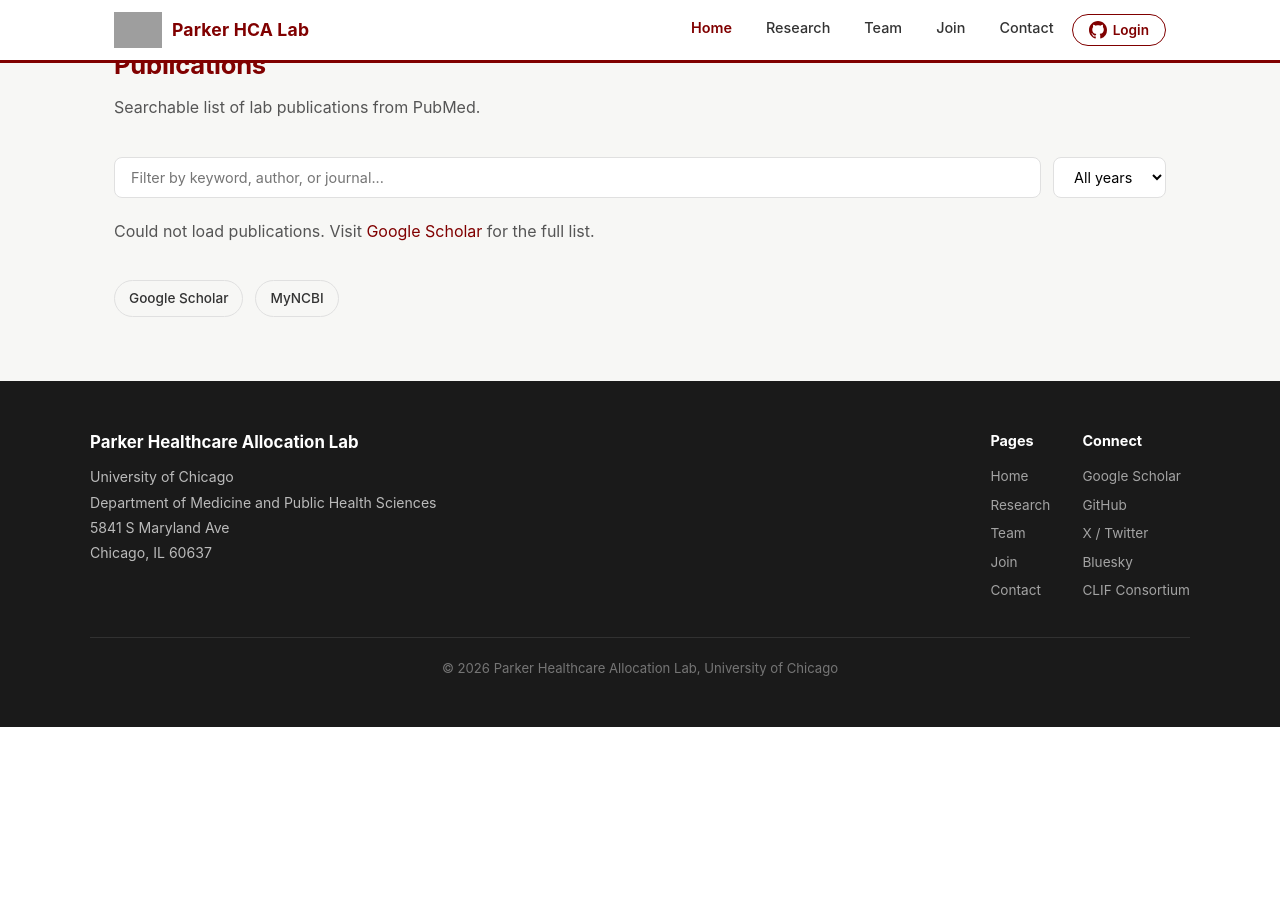
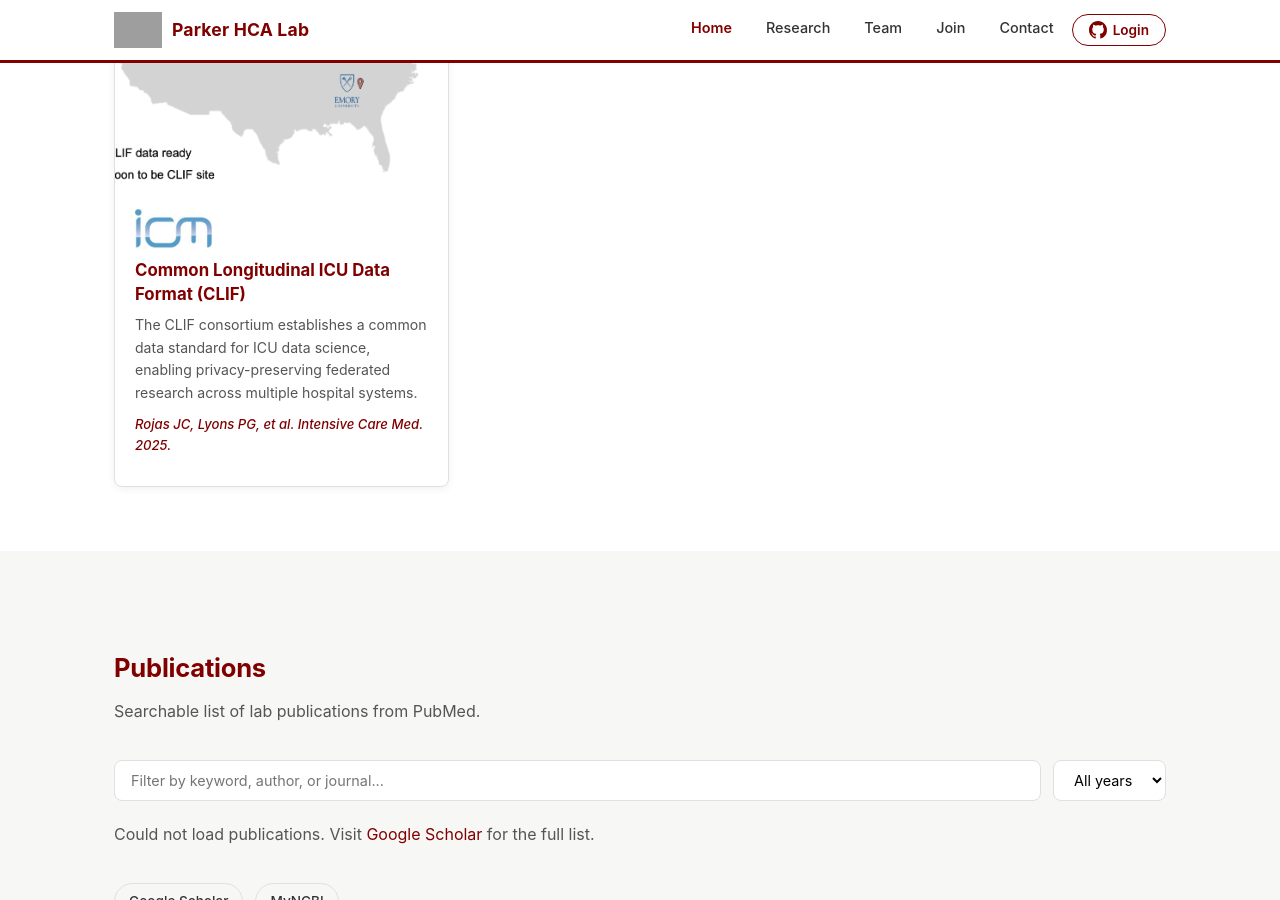
Before and after one commit to Healthcare-Allocation-Lab/healthcare-allocation-lab.github.io, a Jekyll site: the page built from index.html, in a window 1280 px wide and 900 px high, scrolled down 3873 px. Built offline with Jekyll 4.4.1, drawn with Linux system fonts in a browser that asks for light colours; comment, search, counter and statistics services are not loaded; before the commit the page ends 4600 px from its top, so only the background shows below that; grey boxes are pictures that could not be loaded.

Commit message:
Increase spotlight limit from 3 to 4

```diff
--- a/index.html
+++ b/index.html
@@ -127,7 +127,7 @@
       <h2 class="section-title" style="text-align:center;">Research Spotlights</h2>
       <p class="section-subtitle" style="text-align:center;">Featured publications from the lab</p>
       <div class="research-spotlight-grid">
-        {% for spotlight in site.data.spotlights.spotlights limit:3 %}
+        {% for spotlight in site.data.spotlights.spotlights limit:4 %}
         <div class="research-spotlight-card">
           {% if spotlight.image %}
           <img src="{{ spotlight.image | relative_url }}" alt="{{ spotlight.title }}" class="research-spotlight-image">
```
